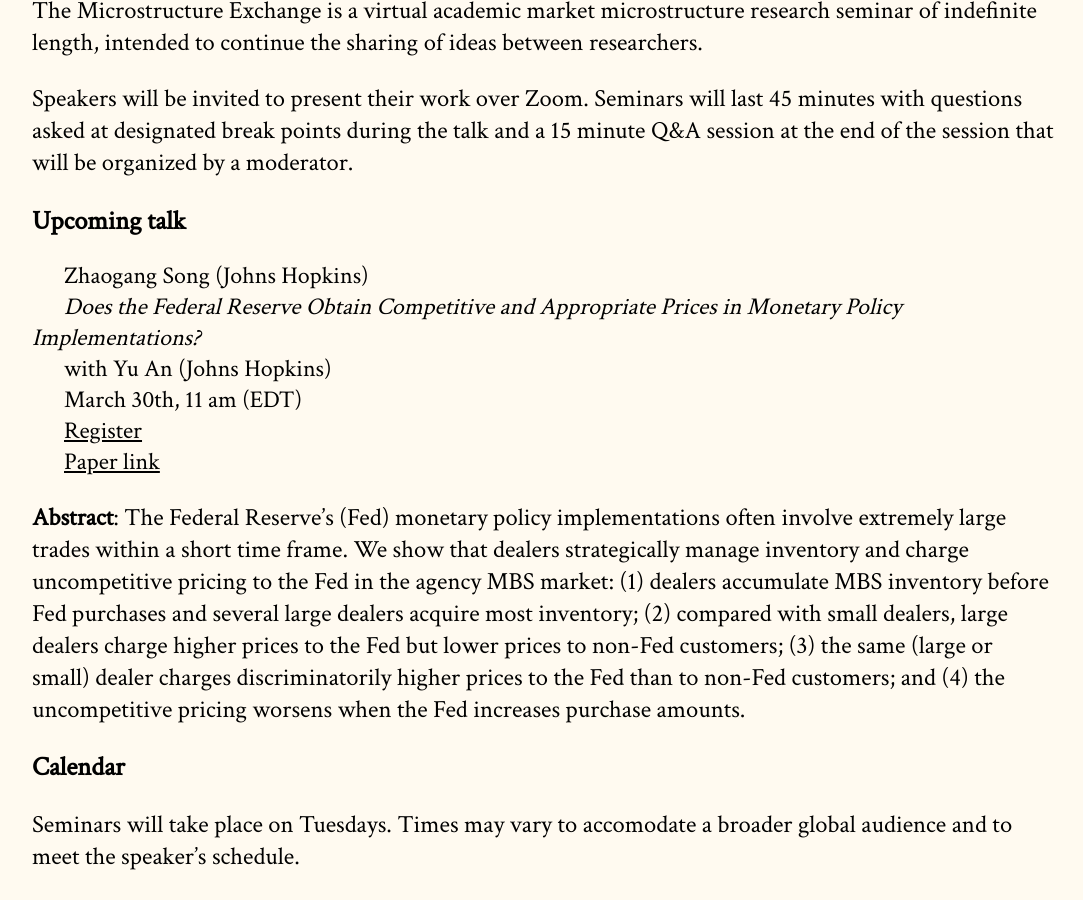
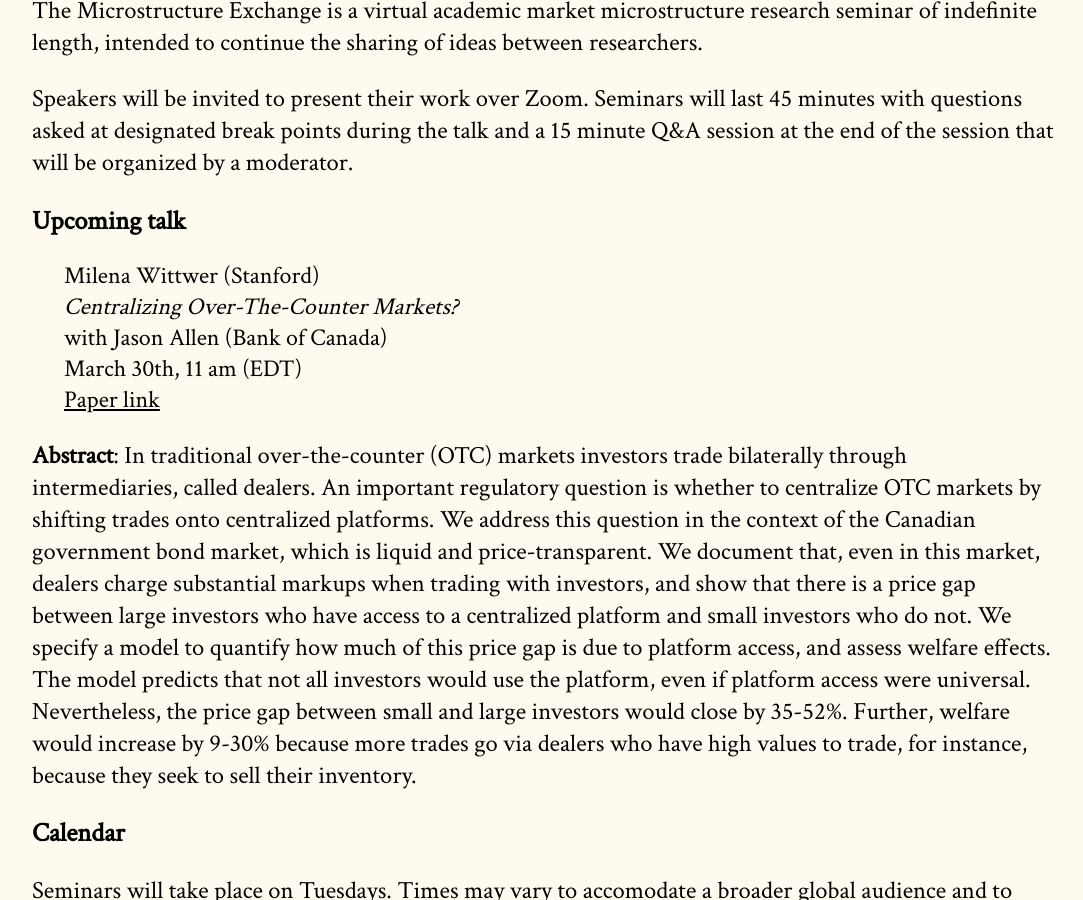
Before and after one commit to cpfiffer/microstructure.exchange, a Jekyll site: the page built from index.md, in a window 1280 px wide and 900 px high, scrolled down 257 px. Shown: the whole window, without its empty margins (96-1179 px from the left). Built offline with Jekyll 4.4.1, drawn with Linux system fonts in a browser that asks for light colours; some web fonts are replaced.

Commit message:
Add Milena information

```diff
--- a/_config.yml
+++ b/_config.yml
@@ -11,13 +11,13 @@ github:
   owner_name: Cameron Pfiffer
 
 speaker-info:
-  speaker-name: Zhaogang Song (Johns Hopkins)
-  speaker-paper: "Does the Federal Reserve Obtain Competitive and Appropriate Prices in Monetary Policy Implementations?"
-  coauthors: "Yu An (Johns Hopkins)"
+  speaker-name: Milena Wittwer (Stanford)
+  speaker-paper: "Centralizing Over-The-Counter Markets?"
+  coauthors: "Jason Allen (Bank of Canada)"
   speaker-date: March 30th, 11 am (EDT)
   # discussant: "Gideon Saar (Cornell University)"
-  paper-link: papers/FedUncompetitivePricing_20210324.pdf
-  webinar-link: https://stockholmuniversity.zoom.us/meeting/register/u5cscu2orzkjHdSla8r7pP7hg9wgorU73UQB
+  paper-link: https://web.stanford.edu/~wittwer/files/JMP_Milena_Wittwer.pdf
+  # webinar-link: https://stockholmuniversity.zoom.us/meeting/register/u5cscu2orzkjHdSla8r7pP7hg9wgorU73UQB
   # slides-link: /slides/Seminar-Symposium-Copeland-Duffie-Yang-MicrostructureExchangetex.pdf
 
 # 2021 Winter lineup
--- a/index.md
+++ b/index.md
@@ -18,7 +18,7 @@ Speakers will be invited to present their work over Zoom. Seminars will last 45
 
 {% include upcoming-speaker.html %}
 
-**Abstract**: The Federal Reserve's (Fed) monetary policy implementations often involve extremely large trades within a short time frame. We show that dealers strategically manage inventory and charge uncompetitive pricing to the Fed in the agency MBS market: (1) dealers accumulate MBS inventory before Fed purchases and several large dealers acquire most inventory; (2) compared with small dealers, large dealers charge higher prices to the Fed but lower prices to non-Fed customers; (3) the same (large or small) dealer charges discriminatorily higher prices to the Fed than to non-Fed customers; and (4) the uncompetitive pricing worsens when the Fed increases purchase amounts.
+**Abstract**: In traditional over-the-counter (OTC) markets investors trade bilaterally through intermediaries, called dealers. An important regulatory question is whether to centralize OTC markets by shifting trades onto centralized platforms. We address this question in the context of the Canadian government bond market, which is  liquid and price-transparent. We document that, even in this market, dealers charge substantial markups when trading with investors, and show that there is a price gap between large investors who have access to a centralized platform and small investors who do not. We specify a model  to quantify how much of this price gap is due to platform access, and assess welfare effects. The model predicts that not all investors would use the platform, even if platform access were universal. Nevertheless, the price gap between small and large investors would close by 35-52%. Further, welfare would increase by 9-30%  because more trades go via dealers who have high values to trade, for instance, because they seek to sell their inventory.
 
 
 ## Calendar
```
